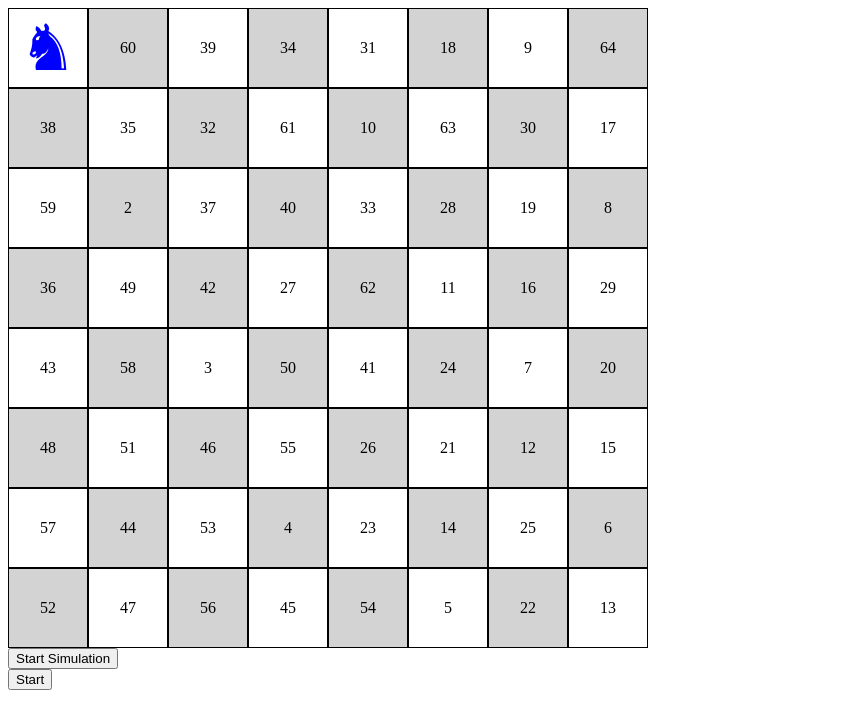
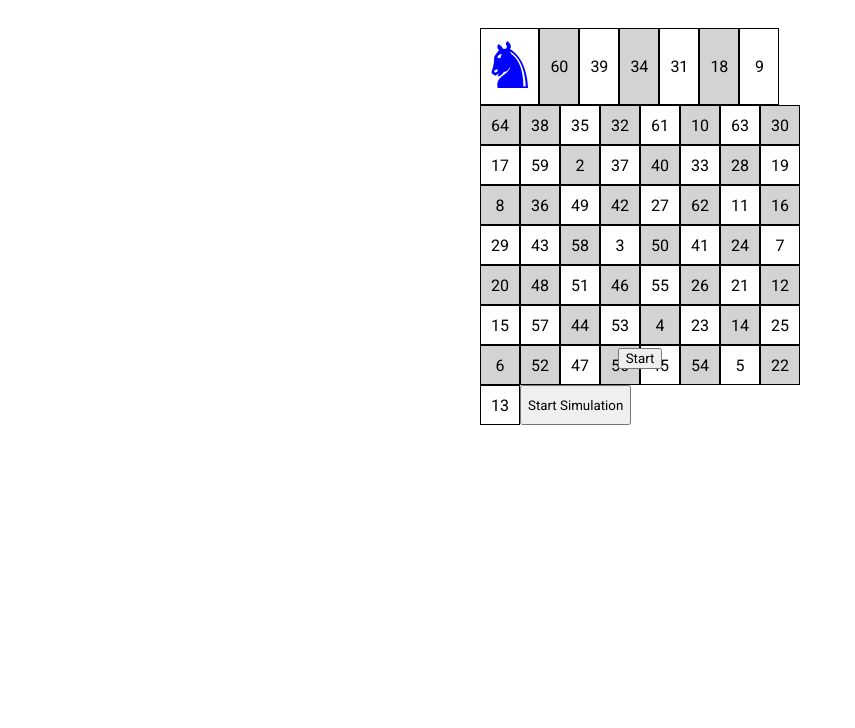
Before and after one commit to Mattwwilson34/knights-travail, a React (Vite) app: page / in a window 1280 px wide. Shown: the top 728 px of the page, without its empty margins (0-855 px from the left). Built offline with nearby package versions, Linux system fonts and the light colour scheme.

Commit message:
Add: basic styles

```diff
--- a/src/App.css
+++ b/src/App.css
@@ -1,8 +1,29 @@
+.App {
+  display: flex;
+  flex-direction: column;
+  align-items: center;
+  justify-items: center
+}
+
+
+
 .Gameboard {
   display: flex;
   flex-wrap: wrap;
-  width: 640px;
+  height: 320px;
+  width: 320px;
+  margin-top: 20px;
+}
 
+.container {
+  display: flex;
+  flex-direction: column;
+  max-width: 100ch
+}
+
+.gameboard-container {
+  display: flex;
+  gap: 4rem;
 }
 
 .square {
@@ -10,7 +31,7 @@
   justify-content: center;
   align-items: center;
   background-color: lightgrey;
-  flex-basis: 80px;
+  flex-basis: 40px;
   aspect-ratio: 1/1;
   border: 1px solid black;
 }
@@ -22,3 +43,13 @@
 .white {
   background-color: white;
 }
+
+.knight {
+  font-size: 2rem;
+}
+
+@media (max-width: 720px) {
+  .gameboard-container {
+    flex-direction: column;
+  }
+  }
--- a/src/index.css
+++ b/src/index.css
@@ -1,3 +1,12 @@
 *,*::before,*::after {
   box-sizing:border-box;
+  font-family: Roboto;
 }
+
+h1,h2 {
+  margin-bottom:10px;
+}
+
+p {
+  margin: 0 0 10px 0;
+}
```
